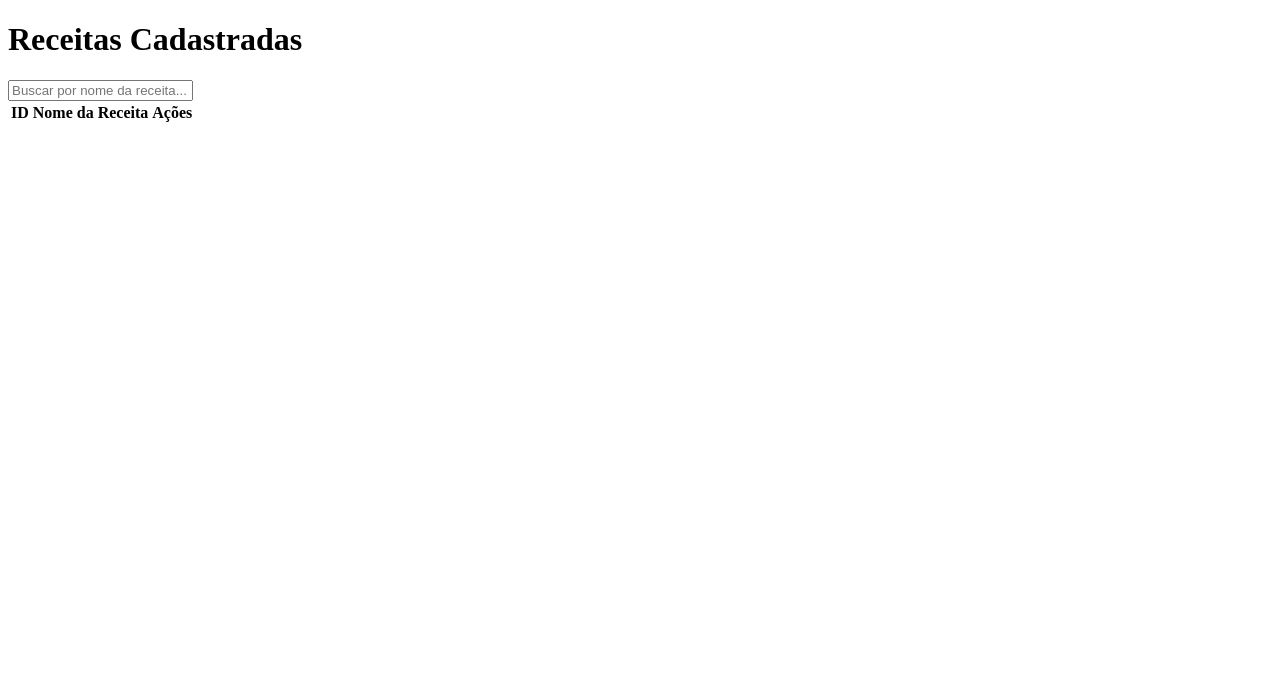
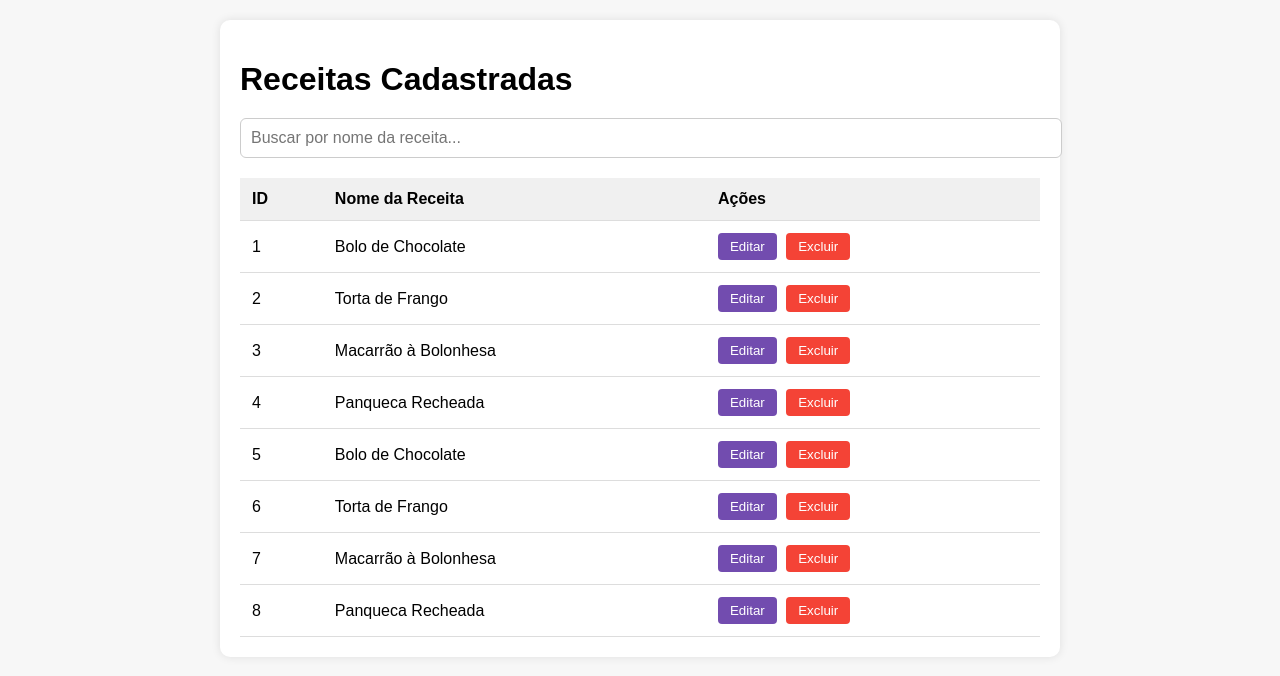
Before and after one commit to Leticia74280/Recipe, a plain HTML site: page src/pages/listagem.html in a window 1280 px wide. Drawn offline with Linux system fonts and the light colour scheme.

Commit message:
Vinculando o estilo e js da pagina de listagem

```diff
--- a/src/pages/listagem.html
+++ b/src/pages/listagem.html
@@ -4,7 +4,7 @@
   <meta charset="UTF-8" />
   <meta name="viewport" content="width=device-width, initial-scale=1.0" />
   <title>Lista de Receitas</title>
-  <link rel="stylesheet" href="style.css" />
+  <link rel="stylesheet" href="/src/styles/listagem.css" />
 </head>
 <body>
   <div class="container">
@@ -26,6 +26,6 @@
     </table>
   </div>
 
-  <script src="script.js"></script>
+  <script src="/src/javascript/listagem.js"></script>
 </body>
 </html>
```
